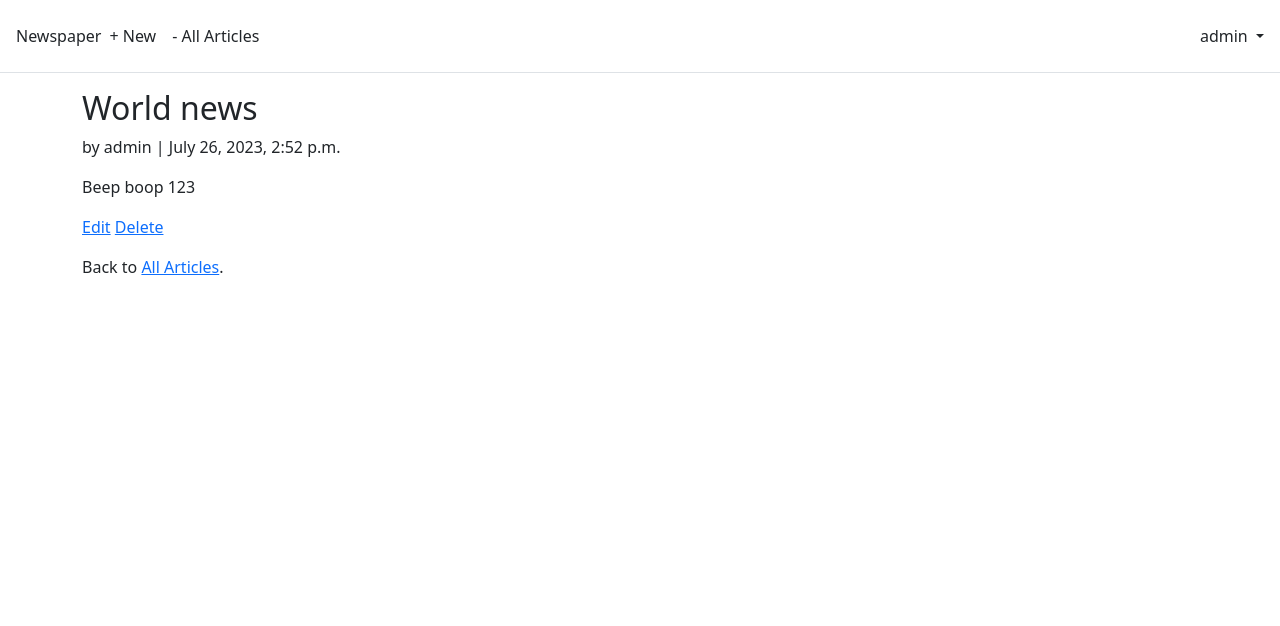
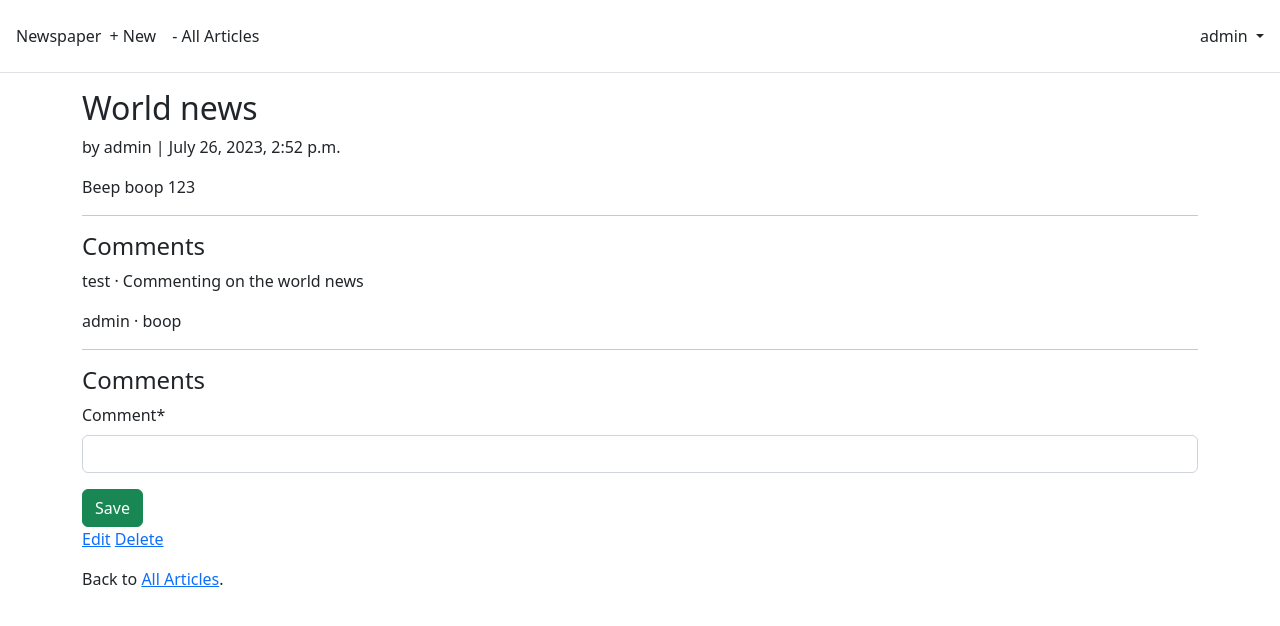
Before and after one commit to joelvastbinder/news, a Django app: page /articles/1/ in a window 1280 px wide. Shown: the top 626 px of the page. Run offline with Django 4.2, Linux system fonts and the light colour scheme; a user stored in the database is signed in; data comes from the database, SQL or seed files in the repository; both versions use the stored data as it was after the commit; some libraries are stand-ins or nearby versions.

Commit message:
added comments to articles

```diff
--- /dev/null
+++ b/articles/forms.py
@@ -0,0 +1,8 @@
+from django import forms
+
+from .models import Comment
+
+class CommentForm(forms.ModelForm):
+    class Meta:
+        model = Comment
+        fields = ("comment",)
--- a/articles/models.py
+++ b/articles/models.py
@@ -17,3 +17,18 @@ class Article(models.Model):
 
     def get_absolute_url(self):
         return reverse("article_detail", kwargs={"pk": self.pk})
+
+
+class Comment(models.Model):
+    article = models.ForeignKey(Article, on_delete=models.CASCADE)
+    comment = models.CharField(max_length=140)
+    author = models.ForeignKey(
+        settings.AUTH_USER_MODEL,
+        on_delete=models.CASCADE,
+    )
+
+    def __str__(self):
+        return self.comment
+
+    def get_absolute_url(self):
+        return reverse("article_list")
--- a/articles/views.py
+++ b/articles/views.py
@@ -1,9 +1,43 @@
 from django.contrib.auth.mixins import LoginRequiredMixin, UserPassesTestMixin
-from django.views.generic import DetailView, ListView
+from django.views import View
+from django.views.generic import DetailView, FormView, ListView
+from django.views.generic.detail import SingleObjectMixin
 from django.views.generic.edit import CreateView, DeleteView, UpdateView
-from django.urls import reverse_lazy
+from django.urls import reverse_lazy, reverse
 
 from .models import Article
+from .forms import CommentForm
+
+
+class CommentGet(DetailView):
+    model = Article
+    template_name = "article_detail.html"
+
+    def get_context_data(self, **kwargs):
+        context = super().get_context_data(**kwargs)
+        context["form"] = CommentForm()
+        return context
+
+
+class CommentPost(SingleObjectMixin, FormView):
+    model = Article
+    form_class = CommentForm
+    template_name = "article_detail.html"
+
+    def post(self, request, *args, **kwargs):
+        self.object = self.get_object()
+        return super().post(request, *args, **kwargs)
+
+    def form_valid(self, form):
+        comment = form.save(commit=False)
+        comment.article = self.object
+        comment.author = self.request.user
+        comment.save()
+        return super().form_valid(form)
+
+    def get_success_url(self):
+        article = self.object
+        return reverse("article_detail", kwargs={"pk": article.pk})
 
 
 class ArticleCreateView(LoginRequiredMixin, CreateView):
@@ -24,9 +58,14 @@ class ArticleListView(LoginRequiredMixin, ListView):
     template_name = "article_list.html"
 
 
-class ArticleDetailView(LoginRequiredMixin, DetailView):
-    model = Article
-    template_name = "article_detail.html"
+class ArticleDetailView(LoginRequiredMixin, View):
+    def get(self, request, *args, **kwargs):
+        view = CommentGet.as_view()
+        return view(request, *args, **kwargs)
+
+    def post(self, request, *args, **kwargs):
+        view = CommentPost.as_view()
+        return view(request, *args, **kwargs)
 
 
 class ArticleUpdateView(LoginRequiredMixin, UserPassesTestMixin, UpdateView):
--- a/templates/article_detail.html
+++ b/templates/article_detail.html
@@ -1,4 +1,5 @@
 {% extends "base.html" %}
+{% load crispy_forms_tags %}
 
 {% block title %}{{ object.title }}{% endblock title %}
 
@@ -8,6 +9,19 @@
     <p>by {{ object.author }} | {{ object.date }}</p>
     <p>{{ object.body }}</p>
 </div>
+<hr>
+<h4>Comments</h4>
+{% for comment in article.comment_set.all %}
+<p>{{ comment.author }} &middot; {{ comment }}</p>
+{% endfor %}
+<hr>
+
+<h4>Comments</h4>
+<form action="" method="post">{% csrf_token %}
+    {{ form|crispy }}
+    <button class="btn btn-success ml-2" type="submit">Save</button>
+</form>
+
 <div>
     <p>
         {% if article.author.pk == request.user.pk %}
```
Also changed, not shown: articles/admin.py (+11 -1 lines), templates/article_list.html (+9 -0 lines), articles/migrations/0002_comment.py (added), db.sqlite3.
